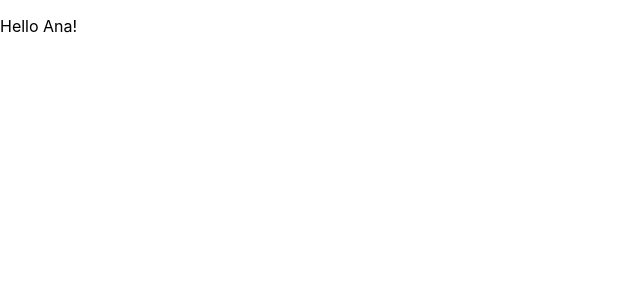
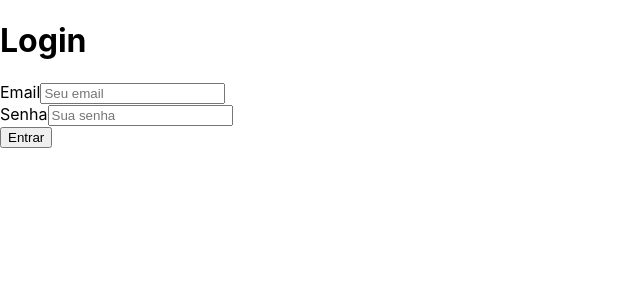
Before and after one commit to anaclrra/ProjetoFullStack, a React (Create React App) app in the folder frontend/: page / in a window 1280 px wide. Shown: the top 300 px of the page, without its empty margins (0-640 px from the left). Built offline with nearby package versions, Linux system fonts and the light colour scheme.

Commit message:
Componente de login

```diff
--- a/frontend/src/App.js
+++ b/frontend/src/App.js
@@ -1,7 +1,21 @@
+import React, { useState } from 'react';
+import { Route, Routes, useNavigate } from 'react-router-dom';
+import Login from './components/Login';
+
+
 
 function App() {
+
+  const [accessToken, setAccessToken] = useState(null);
+  const navigate = useNavigate();
+
   return (
-    <p>Hello Ana!</p>
+    <Routes>
+      <Route
+        path='/'
+        element={<Login setToken={setAccessToken} accessToken={accessToken} navigate={navigate} />}
+      />
+    </Routes>
   );
 }
 
--- /dev/null
+++ b/frontend/src/components/Login.js
@@ -0,0 +1,79 @@
+import React, { useState } from "react";
+import { useNavigate } from "react-router-dom";
+import axios from "axios";
+
+const Login = () => {
+    const [email, setEmail] = useState("");
+    const [password, setPassword] = useState("");
+    const [error, setError] = useState(null);
+
+    const navigate = useNavigate();
+
+    const handleSubmit = (e) => {
+        e.preventDefault();
+
+        axios
+            .post("http://localhost:3000/login", {
+                email,
+                password,
+            })
+            .then((response) => {
+
+                if (response.status === 200) {
+
+                    const token = response.data.acessToken;
+                    const id = response.data.id;
+                    localStorage.setItem("token", token);
+                    localStorage.setItem('id', id);
+                    console.log("entrou");
+
+                    navigate(`/tasks/user/${id}`);
+                } else {
+
+                    setError(response.data.message);
+                }
+            })
+            .catch((error) => {
+
+                setError(error.message);
+            });
+    };
+
+    return (
+        <div className="container">
+            <h1>Login</h1>
+
+            <form onSubmit={handleSubmit}>
+                <div className="form-group">
+                    <label htmlFor="email">Email</label>
+                    <input
+                        type="email"
+                        id="email"
+                        className="form-control"
+                        placeholder="Seu email"
+                        value={email}
+                        onChange={(e) => setEmail(e.target.value)}
+                    />
+                </div>
+
+                <div className="form-group">
+                    <label htmlFor="password">Senha</label>
+                    <input
+                        type="password"
+                        id="password"
+                        className="form-control"
+                        placeholder="Sua senha"
+                        value={password}
+                        onChange={(e) => setPassword(e.target.value)}
+                    />
+                </div>
+
+                <button type="submit" className="btn btn-primary">Entrar</button>
+            </form>
+
+            {error && <p className="error">{error}</p>}
+        </div>
+    );
+};
+
+export default Login;
--- a/frontend/src/index.js
+++ b/frontend/src/index.js
@@ -3,12 +3,17 @@ import ReactDOM from 'react-dom/client';
 import './index.css';
 import App from './App';
 import reportWebVitals from './reportWebVitals';
+import { BrowserRouter as Router } from 'react-router-dom';
 
 const root = ReactDOM.createRoot(document.getElementById('root'));
 root.render(
   <React.StrictMode>
-    <App />
-  </React.StrictMode>
+    <Router>
+      <App />
+    </Router>
+
+  </React.StrictMode>,
+  document.getElementById('root')
 );
 
 // If you want to start measuring performance in your app, pass a function
```
Also changed, not shown: 2 other files (tests, documents, lock files or other folders).
